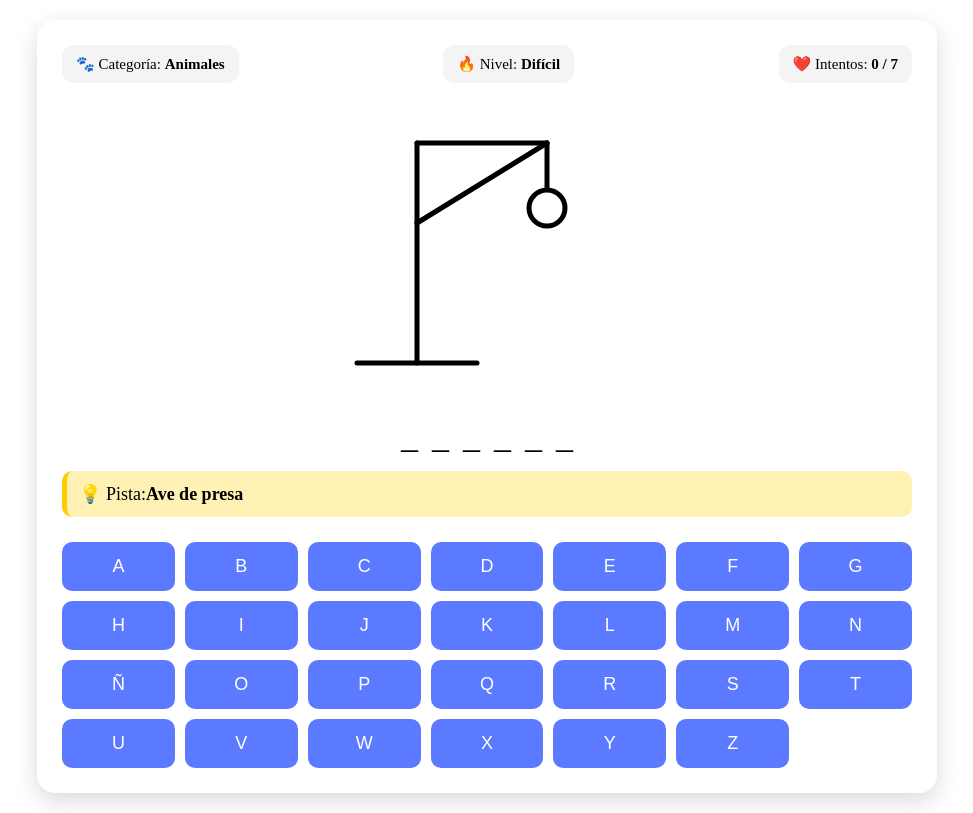
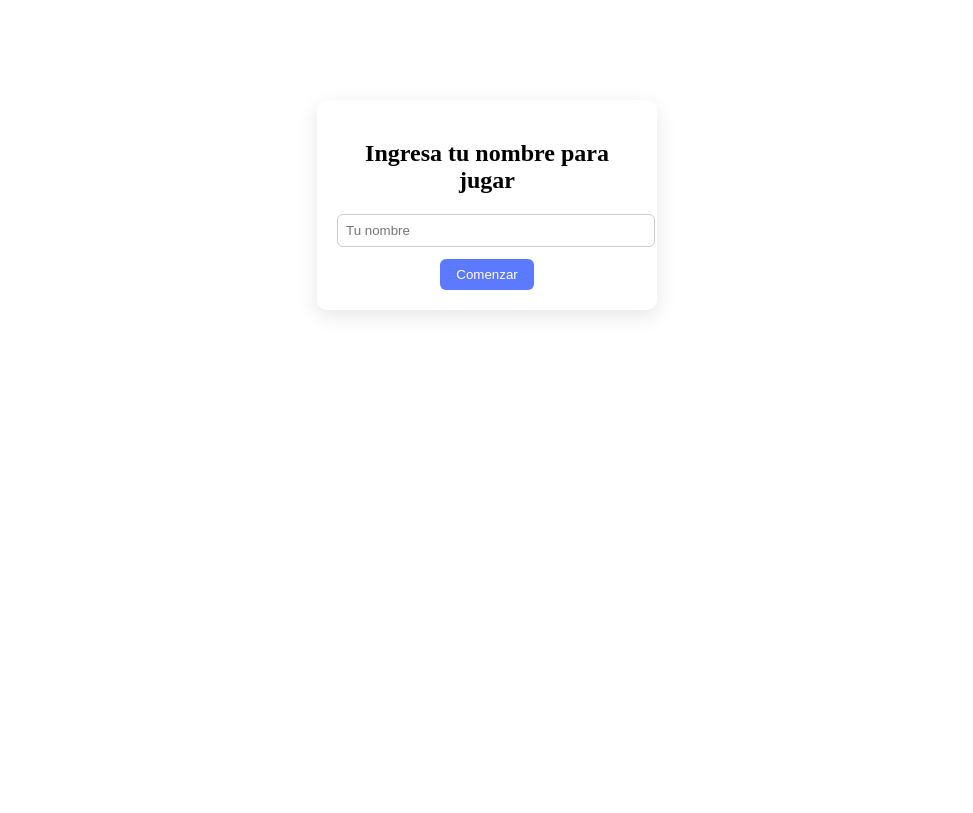
Before and after one commit to kassytasi/AHORCADO, a Vue app in the folder juego/muerte/: page /game in a window 1280 px wide. Shown: the whole page, without its empty margins (153-1126 px from the left). Built offline with nearby package versions, Linux system fonts and the light colour scheme.

Commit message:
Update GameView.vue

```diff
--- a/juego/muerte/src/views/GameView.vue
+++ b/juego/muerte/src/views/GameView.vue
@@ -1,19 +1,43 @@
 <template>
-  <div class="game-container">
+  <div>
+    <!-- FORMULARIO DE NOMBRE / LOGIN -->
+    <div v-if="!jugador" class="login‑container">
+      <h2>Ingresa tu nombre para jugar</h2>
+      <form @submit.prevent="startGame">
+        <input
+          type="text"
+          v-model="inputNombre"
+          placeholder="Tu nombre"
+          required
+        />
+        <button type="submit">Comenzar</button>
+      </form>
+      <p v-if="errorNombre" class="error‑msg">{{ errorNombre }}</p>
+    </div>
+
+    <!-- JUEGO -->
+    <div v-else class="game-container">
 
       <!-- ENCABEZADO -->
       <header class="header">
         <div class="tag">🐾 Categoría: <strong>{{ categoria }}</strong></div>
         <div class="tag">🔥 Nivel: <strong>{{ nivel }}</strong></div>
         <div class="tag">❤️ Intentos: <strong>{{ intentos }} / {{ maxIntentos }}</strong></div>
+        <div class="tag">⏱️ Tiempo: <strong>{{ tiempoFormateado }}</strong></div>
+        <div class="tag">👤 Jugador: <strong>{{ jugador }}</strong></div>
       </header>
 
-    <!-- AHORCADO -->
+      <!-- BOTÓN para cambiar nombre -->
+      <div class="logout‑btn-container">
+        <button @click="logout" class="btn‑logout">🔄 Cambiar Nombre</button>
+      </div>
+
+      <!-- CANVAS / AHORCADO -->
       <div class="hangman-wrapper">
         <canvas ref="canvas" width="300" height="300"></canvas>
       </div>
 
-    <!-- PALABRA -->
+      <!-- PALABRA A ADIVINAR -->
       <div class="word">
         <span
           v-for="(l, i) in palabraArray"
@@ -31,20 +55,77 @@
         <strong>{{ pista }}</strong>
       </div>
 
-    <!-- TECLADO -->
+      <!-- TECLADO LETRAS -->
       <div class="keyboard">
         <button
           v-for="letra in letras"
           :key="letra"
           class="key"
-        :disabled="letrasUsadas.includes(letra)"
+          :disabled="letrasUsadas.includes(letra) || finalizado"
           @click="usarLetra(letra)"
         >
           {{ letra }}
         </button>
       </div>
 
-    <!-- MODAL -->
+      <!-- BOTÓN PARA VER RANKING -->
+      <div class="ranking-btn-container" style="margin-top: 20px;">
+        <button @click="mostrarRanking = true" class="btn‑ranking">🏆 Ver Mejores Tiempos</button>
+      </div>
+
+      <!-- MODAL / OVERLAY DE RANKING -->
+      <div v-if="mostrarRanking" class="ranking-overlay">
+        <div class="ranking-container">
+          <h2>🏆 Mejores Tiempos</h2>
+          <p class="subtitulo">Los jugadores más rápidos del ahorcado</p>
+
+          <!-- PODIO TOP 3 -->
+          <div class="podio‑top3" v-if="records.length > 0">
+            <div class="podio-item segundo" v-if="records[1]">
+              <div class="medalla">🥈</div>
+              <div class="puesto">2</div>
+              <div class="nombre">{{ records[1].jugador }}</div>
+              <div class="tiempo">{{ records[1].tiempoTexto }}</div>
+            </div>
+            <div class="podio-item primero">
+              <div class="medalla">🥇</div>
+              <div class="puesto">1</div>
+              <div class="nombre">{{ records[0].jugador }}</div>
+              <div class="tiempo">{{ records[0].tiempoTexto }}</div>
+            </div>
+            <div class="podio-item tercero" v-if="records[2]">
+              <div class="medalla">🥉</div>
+              <div class="puesto">3</div>
+              <div class="nombre">{{ records[2].jugador }}</div>
+              <div class="tiempo">{{ records[2].tiempoTexto }}</div>
+            </div>
+          </div>
+
+          <!-- LISTA COMPLETA DE RANKING -->
+          <div class="ranking-lista">
+            <div class="ranking-item" v-for="(r, i) in filtrados" :key="i">
+              <span class="pos">{{ i + 1 }}</span>
+              <span class="info">
+                <strong>{{ r.jugador }}</strong> — {{ r.categoria }} · {{ r.nivel }}
+              </span>
+              <span class="time">{{ r.tiempoTexto }}</span>
+              <span class="fecha">{{ r.fecha }}</span>
+            </div>
+          </div>
+
+          <!-- BOTONES DE FILTRO -->
+          <div class="ranking-filtros">
+            <button :class="{ active: filtro === 'Todos' }" @click="filtro = 'Todos'">Todos</button>
+            <button :class="{ active: filtro === 'Fácil' }" @click="filtro = 'Fácil'">Fácil</button>
+            <button :class="{ active: filtro === 'Medio' }" @click="filtro = 'Medio'">Medio</button>
+            <button :class="{ active: filtro === 'Difícil' }" @click="filtro = 'Difícil'">Difícil</button>
+          </div>
+
+          <button class="btn-close" @click="mostrarRanking = false">Cerrar</button>
+        </div>
+      </div>
+
+      <!-- MODAL DE FIN DE JUEGO -->
       <div v-if="finalizado" class="modal">
         <div class="modal-content">
           <h2>{{ mensajeFinal }}</h2>
@@ -54,12 +135,13 @@
       </div>
 
     </div>
+  </div>
 </template>
 
 <script setup>
-import { ref, onMounted } from "vue";
+import { ref, onMounted, computed } from "vue";
 
-/* ========= DATOS ========== */
+/* ========= DATOS / JUEGO ========= */
 const categoria = "Animales";
 const nivel = "Difícil";
 
@@ -70,10 +152,66 @@ const palabras = [
   { palabra: "ESCORPION", pista: "Tiene un aguijón" },
 ];
 
-/* ========= ESTADO ========= */
-const seleccion = palabras[Math.floor(Math.random() * palabras.length)];
-const palabra = seleccion.palabra;
-const pista = seleccion.pista;
+/* ========= ESTADO LOGIN ========= */
+const inputNombre = ref("");
+const jugador = ref(localStorage.getItem("ahorcado_jugador") || "");
+const errorNombre = ref("");
+
+// Validaciones de nombre
+const minNombreLength = 2;
+const maxNombreLength = 20;
+const nombreRegex = /^[A-Za-zÁÉÍÓÚáéíóúÑñ ]+$/;
+
+function validarNombre(name) {
+  if (!name) return "El nombre no puede quedar vacío.";
+  if (name.length < minNombreLength) return `El nombre debe tener al menos ${minNombreLength} caracteres.`;
+  if (name.length > maxNombreLength) return `El nombre no puede tener más de ${maxNombreLength} caracteres.`;
+  if (!nombreRegex.test(name)) return "El nombre sólo puede contener letras y espacios.";
+  return "";
+}
+
+function startGame() {
+  const name = inputNombre.value.trim();
+  const err = validarNombre(name);
+  if (err) {
+    errorNombre.value = err;
+    return;
+  }
+  errorNombre.value = "";
+  jugador.value = name;
+  localStorage.setItem("ahorcado_jugador", name);
+  initGameState();
+}
+
+function logout() {
+  localStorage.removeItem("ahorcado_jugador");
+  jugador.value = "";
+}
+
+/* ========= ESTADO DEL JUEGO ========= */
+let seleccion;
+let palabra;
+let pista;
+
+function initGameState() {
+  seleccion = palabras[Math.floor(Math.random() * palabras.length)];
+  palabra = seleccion.palabra;
+  pista = seleccion.pista;
+
+  intentos.value = 0;
+  letrasUsadas.value = [];
+  finalizado.value = false;
+  perdiste.value = false;
+  mensajeFinal.value = "";
+  palabraArray.value = Array(palabra.length).fill("_");
+  tiempo.value = 0;
+
+  setTimeout(() => {
+    ctx = canvas.value.getContext("2d");
+    dibujarHorca();
+    iniciarTiempo();
+  }, 0);
+}
 
 const intentos = ref(0);
 const maxIntentos = 7;
@@ -81,51 +219,56 @@ const letrasUsadas = ref([]);
 const finalizado = ref(false);
 const perdiste = ref(false);
 const mensajeFinal = ref("");
-
-const palabraArray = ref(Array(palabra.length).fill("_"));
+const palabraArray = ref([]);
 const letras = "ABCDEFGHIJKLMNÑOPQRSTUVWXYZ".split("");
 
-/* ========= CANVAS ========= */
+// Tiempo y ranking
+const tiempo = ref(0);
+let intervaloTiempo = null;
+
+const mostrarRanking = ref(false);
+const filtro = ref("Todos");
+const records = ref(JSON.parse(localStorage.getItem("recordsAhorcado")) || []);
+
+const filtrados = computed(() => {
+  if (filtro.value === "Todos") return records.value;
+  return records.value.filter(r => r.nivel === filtro.value);
+});
+
+/* CANVAS / DIBUJO */
 const canvas = ref(null);
 let ctx;
 
-/* ========= DIBUJO ========= */
 function dibujarHorca() {
   ctx.lineWidth = 5;
   ctx.strokeStyle = "#000";
   ctx.lineCap = "round";
-
-  // PALO VERTICAL
+  // PALO
   ctx.beginPath();
   ctx.moveTo(80, 260);
   ctx.lineTo(80, 40);
   ctx.stroke();
-
   // BASE
   ctx.beginPath();
   ctx.moveTo(20, 260);
   ctx.lineTo(140, 260);
   ctx.stroke();
-
-  // PALO HORIZONTAL
+  // HORIZONTAL
   ctx.beginPath();
   ctx.moveTo(80, 40);
   ctx.lineTo(210, 40);
   ctx.stroke();
-
   // SOPORTE DIAGONAL
   ctx.beginPath();
   ctx.moveTo(80, 120);
   ctx.lineTo(210, 40);
   ctx.stroke();
-
-  // CUERDA FIJA
+  // CUERDA
   ctx.beginPath();
   ctx.moveTo(210, 40);
   ctx.lineTo(210, 85);
   ctx.stroke();
-
-  // NUDO REDONDO
+  // NUDO
   ctx.beginPath();
   ctx.arc(210, 105, 18, 0, Math.PI * 2);
   ctx.stroke();
@@ -135,219 +278,119 @@ function dibujarParte(parte) {
   ctx.lineWidth = 5;
   ctx.strokeStyle = "#000";
   ctx.lineCap = "round";
-
   switch (parte) {
-    case 1: // CABEZA
+    case 1: ctx.beginPath(); ctx.arc(210, 145, 28, 0, Math.PI * 2); ctx.stroke(); break;
+    case 2: ctx.beginPath(); ctx.moveTo(210, 173); ctx.lineTo(210, 235); ctx.stroke(); break;
+    case 3: ctx.beginPath(); ctx.moveTo(210, 190); ctx.lineTo(175, 215); ctx.stroke(); break;
+    case 4: ctx.beginPath(); ctx.moveTo(210, 190); ctx.lineTo(245, 215); ctx.stroke(); break;
+    case 5: ctx.beginPath(); ctx.moveTo(210, 235); ctx.lineTo(190, 270); ctx.stroke(); break;
+    case 6: ctx.beginPath(); ctx.moveTo(210, 235); ctx.lineTo(230, 270); ctx.stroke(); break;
+    case 7:
+      ctx.lineWidth = 3;
       ctx.beginPath();
-      ctx.arc(210, 145, 28, 0, Math.PI * 2);
-      ctx.stroke();
-      break;
-
-    case 2: // CUERPO
-      ctx.beginPath();
-      ctx.moveTo(210, 173);
-      ctx.lineTo(210, 235);
-      ctx.stroke();
-      break;
-
-    case 3: // BRAZO IZQ
-      ctx.beginPath();
-      ctx.moveTo(210, 190);
-      ctx.lineTo(175, 215);
-      ctx.stroke();
-      break;
-
-    case 4: // BRAZO DER
-      ctx.beginPath();
-      ctx.moveTo(210, 190);
-      ctx.lineTo(245, 215);
-      ctx.stroke();
-      break;
-
-    case 5: // PIERNA IZQ
-      ctx.beginPath();
-      ctx.moveTo(210, 235);
-      ctx.lineTo(190, 270);
-      ctx.stroke();
-      break;
-
-    case 6: // PIERNA DER
-      ctx.beginPath();
-      ctx.moveTo(210, 235);
-      ctx.lineTo(230, 270);
-      ctx.stroke();
-      break;
-
-    case 7: // OJOS X
-      ctx.lineWidth = 3;
-
-      ctx.beginPath();
-      ctx.moveTo(198, 135);
-      ctx.lineTo(208, 155);
-      ctx.moveTo(208, 135);
-      ctx.lineTo(198, 155);
-
-      ctx.moveTo(215, 135);
-      ctx.lineTo(225, 155);
-      ctx.moveTo(225, 135);
-      ctx.lineTo(215, 155);
-
+      ctx.moveTo(198, 135); ctx.lineTo(208, 155);
+      ctx.moveTo(208, 135); ctx.lineTo(198, 155);
+      ctx.moveTo(215, 135); ctx.lineTo(225, 155);
+      ctx.moveTo(225, 135); ctx.lineTo(215, 155);
       ctx.stroke();
       break;
   }
 }
 
-/* ========= LÓGICA ========= */
-const sndCorrecto = new Audio("https://assets.mixkit.co/active_storage/sfx/1505/1505-preview.mp3");
-const sndError = new Audio("https://assets.mixkit.co/active_storage/sfx/2003/2003-preview.mp3");
-const sndWin = new Audio("https://assets.mixkit.co/active_storage/sfx/2769/2769-preview.mp3");
-const sndLose = new Audio("https://assets.mixkit.co/active_storage/sfx/442/442-preview.mp3");
+function usarLetra(letra) {
+  if (finalizado.value) return;
+  if (letrasUsadas.value.includes(letra)) return;
 
-function usarLetra(letra) {
   letrasUsadas.value.push(letra);
-
   let acierto = false;
-
   palabra.split("").forEach((l, i) => {
-    if (l === letra) {
-      palabraArray.value[i] = letra;
-      acierto = true;
-    }
+    if (l === letra) { palabraArray.value[i] = letra; acierto = true; }
   });
-
   if (acierto) {
-    sndCorrecto.play();
-    if (!palabraArray.value.includes("_")) {
-      sndWin.play();
-      finalizarJuego(false);
-    }
+    if (!palabraArray.value.includes("_")) finalizarJuego(false);
   } else {
-    sndError.play();
     intentos.value++;
     dibujarParte(intentos.value);
-    if (intentos.value === maxIntentos) {
-      sndLose.play();
-      finalizarJuego(true);
-    }
+    if (intentos.value === maxIntentos) finalizarJuego(true);
   }
 }
 
 function finalizarJuego(perdio) {
+  clearInterval(intervaloTiempo);
   perdiste.value = perdio;
   finalizado.value = true;
   mensajeFinal.value = perdio ? "❌ Perdiste" : "🎉 ¡Ganaste!";
+  if (!perdio) guardarTiempo();
 }
 
-function reiniciarJuego() {
-  window.location.reload();
+function guardarTiempo() {
+  const nuevoRecord = {
+    jugador: jugador.value,
+    categoria,
+    nivel,
+    tiempo: tiempo.value,
+    tiempoTexto: formatearTiempo(tiempo.value),
+    fecha: new Date().toLocaleDateString(),
+  };
+  const arr = JSON.parse(localStorage.getItem("recordsAhorcado")) || [];
+  arr.push(nuevoRecord);
+  arr.sort((a, b) => a.tiempo - b.tiempo);
+  localStorage.setItem("recordsAhorcado", JSON.stringify(arr));
+  records.value = arr;
 }
 
-onMounted(() => {
-  ctx = canvas.value.getContext("2d");
-  dibujarHorca(); // HORCA FIJA
-});
+function reiniciarJuego() { initGameState(); }
+
+function formatearTiempo(sec) {
+  const m = String(Math.floor(sec / 60)).padStart(2, "0");
+  const s = String(sec % 60).padStart(2, "0");
+  return `${m}:${s}`;
+}
+
+onMounted(() => { if (jugador.value) initGameState(); });
+
+function iniciarTiempo() { intervaloTiempo = setInterval(() => { tiempo.value++; }, 1000); }
+
+const tiempoFormateado = computed(() => formatearTiempo(tiempo.value));
 </script>
 
 <style scoped>
-/* --- TODO TU CSS SIN CAMBIOS --- */
-.game-container {
-  width: 92%;
-  max-width: 850px;
-  margin: 20px auto;
-  padding: 25px;
-  background: #ffffff;
-  border-radius: 18px;
-  box-shadow: 0 8px 25px rgba(0,0,0,0.15);
-  position: relative;
-}
+/* Estilos login */
+.login‑container { max-width: 300px; margin: 100px auto; padding: 20px; background: #fff; border-radius: 10px; text-align: center; box-shadow: 0 6px 20px rgba(0,0,0,0.1);}
+.login‑container input { width: 100%; padding: 8px; margin-bottom: 12px; border: 1px solid #ccc; border-radius: 6px;}
+.login‑container button { padding: 8px 16px; background: #5c7aff; color: white; border: none; border-radius: 6px; cursor: pointer;}
+.error‑msg { color: red; margin-top: 8px;}
 
-.header {
-  display: flex;
-  justify-content: space-between;
-  margin-bottom: 20px;
-}
-
-.tag {
-  background: #f4f4f4;
-  padding: 10px 14px;
-  border-radius: 12px;
-  font-size: 15px;
-}
-
-.hangman-wrapper {
-  display: flex;
-  justify-content: center;
-  margin-bottom: 15px;
-}
-
-.word {
-  display: flex;
-  justify-content: center;
-  gap: 14px;
-  font-size: 34px;
-  margin-bottom: 15px;
-}
-
-.letra {
-  transition: 0.2s;
-}
-
-.letra.pop {
-  transform: scale(1.3);
-}
-
-.hint-box {
-  padding: 12px;
-  background: #fff0b3;
-  border-left: 5px solid #ffcc00;
-  border-radius: 10px;
-  margin-bottom: 25px;
-  font-size: 18px;
-}
-
-.keyboard {
-  display: grid;
-  grid-template-columns: repeat(7, 1fr);
-  gap: 10px;
-}
-
-.key {
-  padding: 14px 0;
-  background: #5c7aff;
-  border: none;
-  border-radius: 10px;
-  color: white;
-  font-size: 18px;
-  cursor: pointer;
-}
-
-.key:disabled {
-  background: #b5b5b5;
-}
-
-.modal {
-  position: absolute;
-  inset: 0;
-  backdrop-filter: blur(5px);
-  display: flex;
-  align-items: center;
-  justify-content: center;
-}
-
-.modal-content {
-  background: white;
-  padding: 25px;
-  border-radius: 16px;
-  width: 80%;
-  max-width: 320px;
-  text-align: center;
-}
-
-.btn-restart {
-  margin-top: 15px;
-  padding: 12px 25px;
-  background: #4e8cff;
-  color: white;
-  border-radius: 12px;
-}
+/* Estilos juego y ranking */
+.game-container { width: 92%; max-width: 850px; margin: 20px auto; padding: 25px; background: #ffffff; border-radius: 18px; box-shadow: 0 8px 25px rgba(0,0,0,0.15); position: relative;}
+.header { display: flex; justify-content: space-between; flex-wrap: wrap; gap: 10px; margin-bottom: 20px;}
+.tag { background: #f4f4f4; padding: 10px 14px; border-radius: 12px; font-size: 15px;}
+.hangman-wrapper { display: flex; justify-content: center; margin-bottom: 15px;}
+.word { display: flex; justify-content: center; gap: 14px; font-size: 34px; margin-bottom: 15px;}
+.letra { transition: 0.2s;}
+.letra.pop { transform: scale(1.3);}
+.hint-box { padding: 12px; background: #fff0b3; border-left: 5px solid #ffcc00; border-radius: 10px; margin-bottom: 25px; font-size: 18px;}
+.keyboard { display: grid; grid-template-columns: repeat(7, 1fr); gap: 10px;}
+.key { padding: 14px 0; background: #5c7aff; border: none; border-radius: 10px; color: white; font-size: 18px; cursor: pointer;}
+.key:disabled { background: #b5b5b5;}
+.modal { position: absolute; inset: 0; backdrop-filter: blur(5px); display: flex; align-items: center; justify-content: center;}
+.modal-content { background: white; padding: 25px; border-radius: 16px; width: 80%; max-width: 320px; text-align: center;}
+.btn-restart { margin-top: 15px; padding: 12px 25px; background: #4e8cff; color: white; border-radius: 12px;}
+.logout‑btn-container { text-align: right; margin-bottom: 10px;}
+.btn‑logout { padding: 6px 14px; background: #ff5c5c; color: white; border: none; border-radius: 8px; cursor: pointer;}
+.ranking-btn-container { text-align: center; margin-top: 20px;}
+.btn‑ranking { padding: 10px 20px; background: #5c7aff; color: white; border: none; border-radius: 8px; cursor: pointer;}
+.ranking-overlay { position: fixed; inset: 0; background: rgba(255,255,255,0.95); display: flex; align-items: center; justify-content: center; padding: 20px; overflow: auto; z-index: 1000;}
+.ranking-container { background: #fff; border-radius: 16px; max-width: 600px; width: 100%; padding: 30px; box-shadow: 0 10px 30px rgba(0,0,0,0.1); text-align: center;}
+.ranking-container h2 { margin-bottom: 5px;}
+.subtitulo { color: #666; margin-bottom: 25px;}
+.podio‑top3 { display: flex; justify-content: space-around; margin-bottom: 30px;}
+.podio-item { flex: 1; background: #f9f9f9; margin: 0 5px; padding: 15px; border-radius: 10px;}
+.medalla { font-size: 30px;}
+.ranking-lista { max-height: 300px; overflow-y: auto; margin-bottom: 20px;}
+.ranking-item { display: flex; justify-content: space-between; padding: 8px 0; border-bottom: 1px solid #ddd; font-size: 15px;}
+.ranking-filtros { display: flex; justify-content: center; gap: 10px; margin-bottom: 15px;}
+.ranking-filtros button { padding: 6px 14px; border-radius: 6px; border: 1px solid #ccc; cursor: pointer;}
+.ranking-filtros button.active { background: #5c7aff; color: white; border: none;}
+.btn-close { padding: 10px 18px; border-radius: 8px; background: #ff5c5c; color: white; border: none; cursor: pointer;}
 </style>
```
Lines whose indentation alone changed are shown as unchanged.
